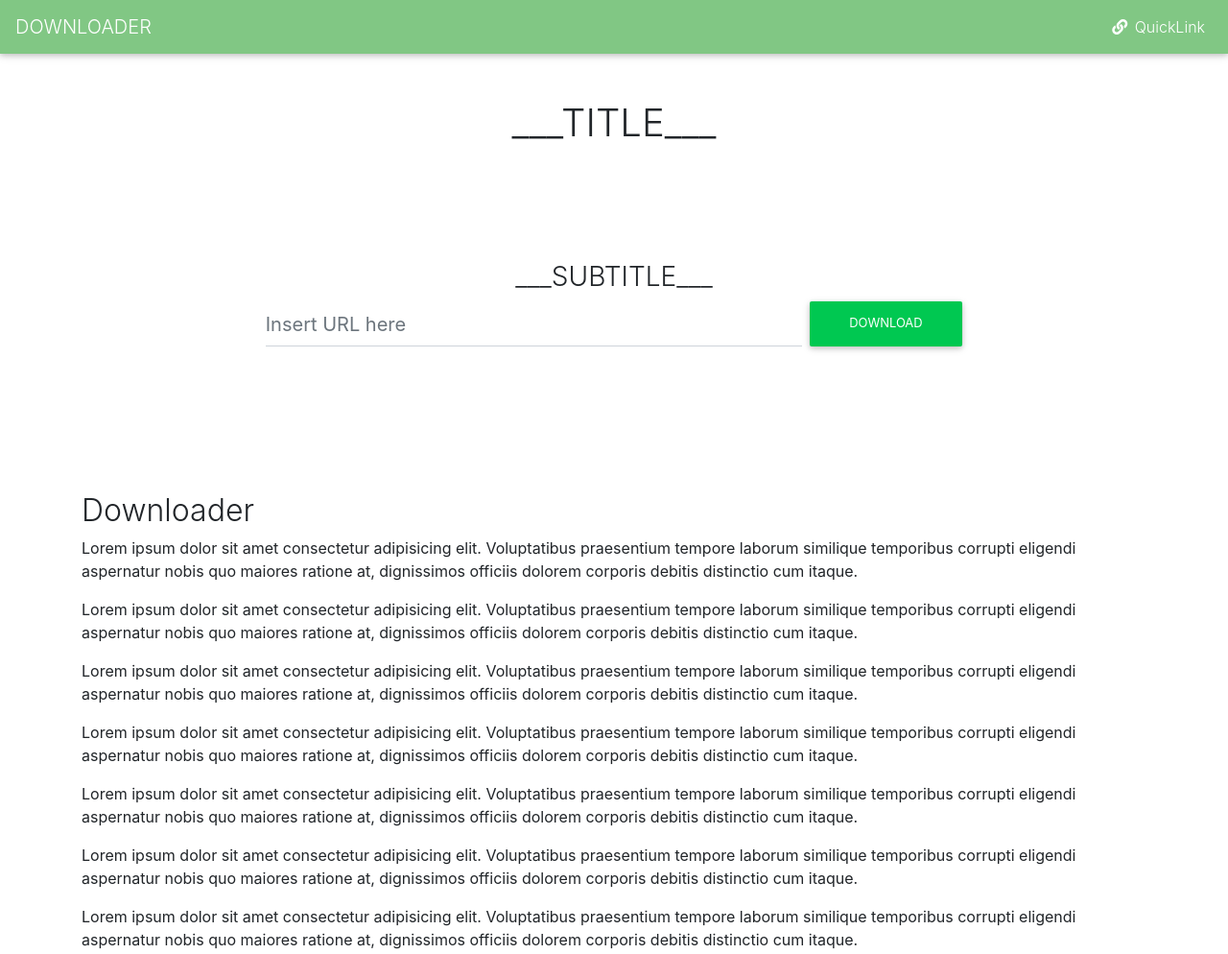
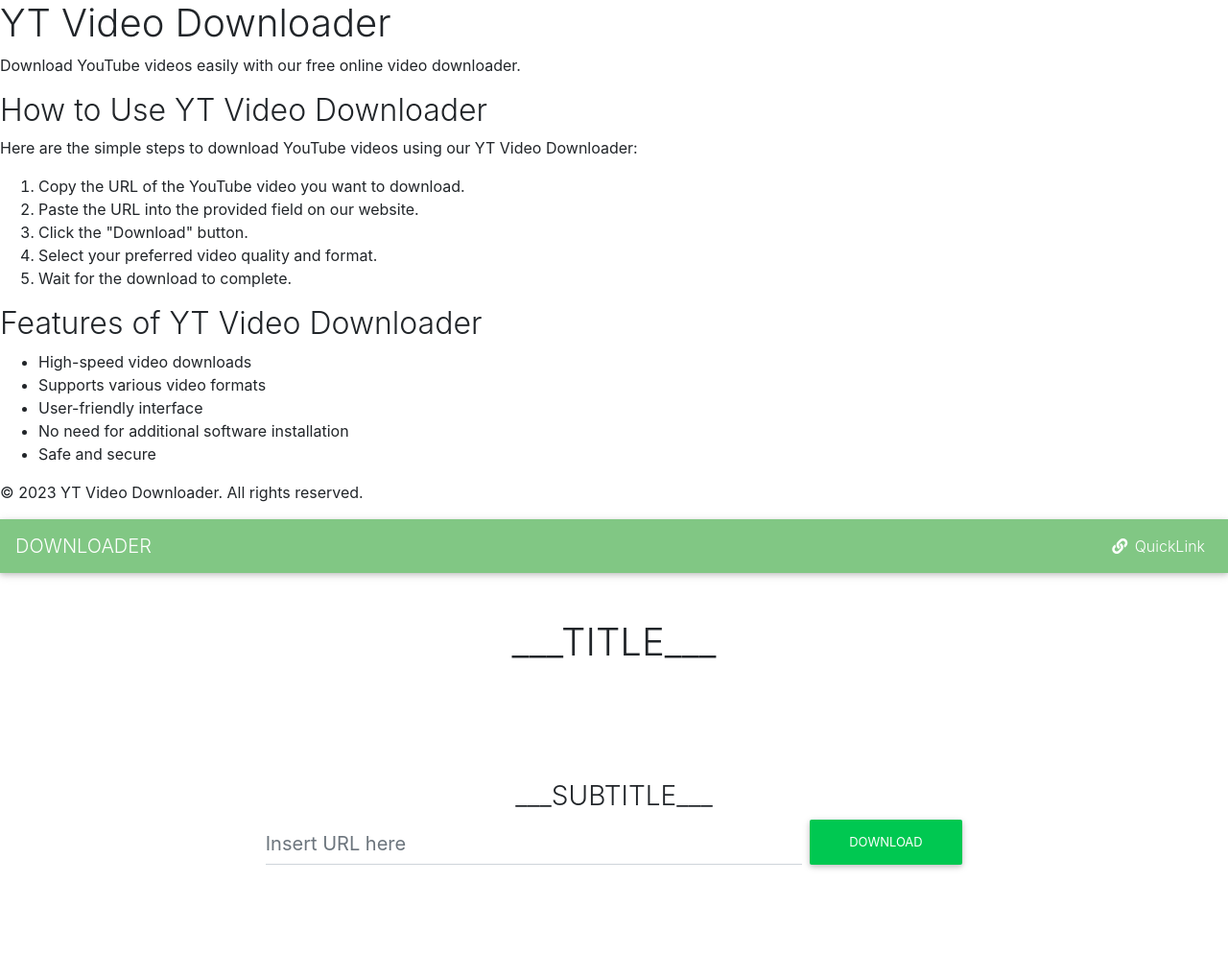
Before and after one commit to bipul182/YouTube-Downloader, a plain HTML site: page index.html in a window 1280 px wide. Shown: the top 994 px of the page at 96% size. Drawn offline with nearby package versions, Linux system fonts and the light colour scheme.

Commit message:
index.html

```diff
--- a/index.html
+++ b/index.html
@@ -6,18 +6,53 @@
     <meta name="viewport" content="width=device-width,initial-scale=1,shrink-to-fit=no">
     <meta http-equiv="x-ua-compatible" content="ie=edge">
 
+<!DOCTYPE html>
+<html lang="en">
+<head>
+    <meta charset="UTF-8">
+    <meta name="viewport" content="width=device-width, initial-scale=1.0">
+    <meta name="description" content="YT Video Downloader - Download YouTube videos easily with our free online video downloader.">
+    <meta name="keywords" content="YouTube video downloader, download YouTube videos, free video downloader, online video downloader">
+    <meta name="author" content="Your Name">
+    <title>YT Video Downloader - Download YouTube Videos</title>
+</head>
+<body>
+    <header>
+        <h1>YT Video Downloader</h1>
+        <p>Download YouTube videos easily with our free online video downloader.</p>
+    </header>
 
-    <!-- Customize this -->
-    <title>___TITLE___</title>
-    <meta name="description" content="____DESCRIPTION____">
-    <meta name="keywords" content="____KEYWORDS____">
-    <meta property="og:title" content="____DESCRIPTION____">
-    <meta property="og:url" content="https://DOWNLOADER.com">
-    <meta property="og:site_name" content="DOWNLOADER">
-    <meta name="twitter:card" content="summary">
-    <meta name="twitter:description" content="____DESCRIPTION____">
-    <meta name="twitter:title" content="___TITLE___">
-    <!-- END OF CUSTIMIZATION -->
+    <section>
+        <h2>How to Use YT Video Downloader</h2>
+        <p>Here are the simple steps to download YouTube videos using our YT Video Downloader:</p>
+        <ol>
+            <li>Copy the URL of the YouTube video you want to download.</li>
+            <li>Paste the URL into the provided field on our website.</li>
+            <li>Click the "Download" button.</li>
+            <li>Select your preferred video quality and format.</li>
+            <li>Wait for the download to complete.</li>
+        </ol>
+    </section>
+
+    <section>
+        <h2>Features of YT Video Downloader</h2>
+        <ul>
+            <li>High-speed video downloads</li>
+            <li>Supports various video formats</li>
+            <li>User-friendly interface</li>
+            <li>No need for additional software installation</li>
+            <li>Safe and secure</li>
+        </ul>
+    </section>
+
+    <!-- Add more sections with relevant information about your YT Video Downloader -->
+
+    <footer>
+        <p>&copy; 2023 YT Video Downloader. All rights reserved.</p>
+    </footer>
+</body>
+</html>
+
 
     <!-- REPLACE WITH YOUR LOGOS -->
     <!-- Use this website: https://realfavicongenerator.net/ -->
```
